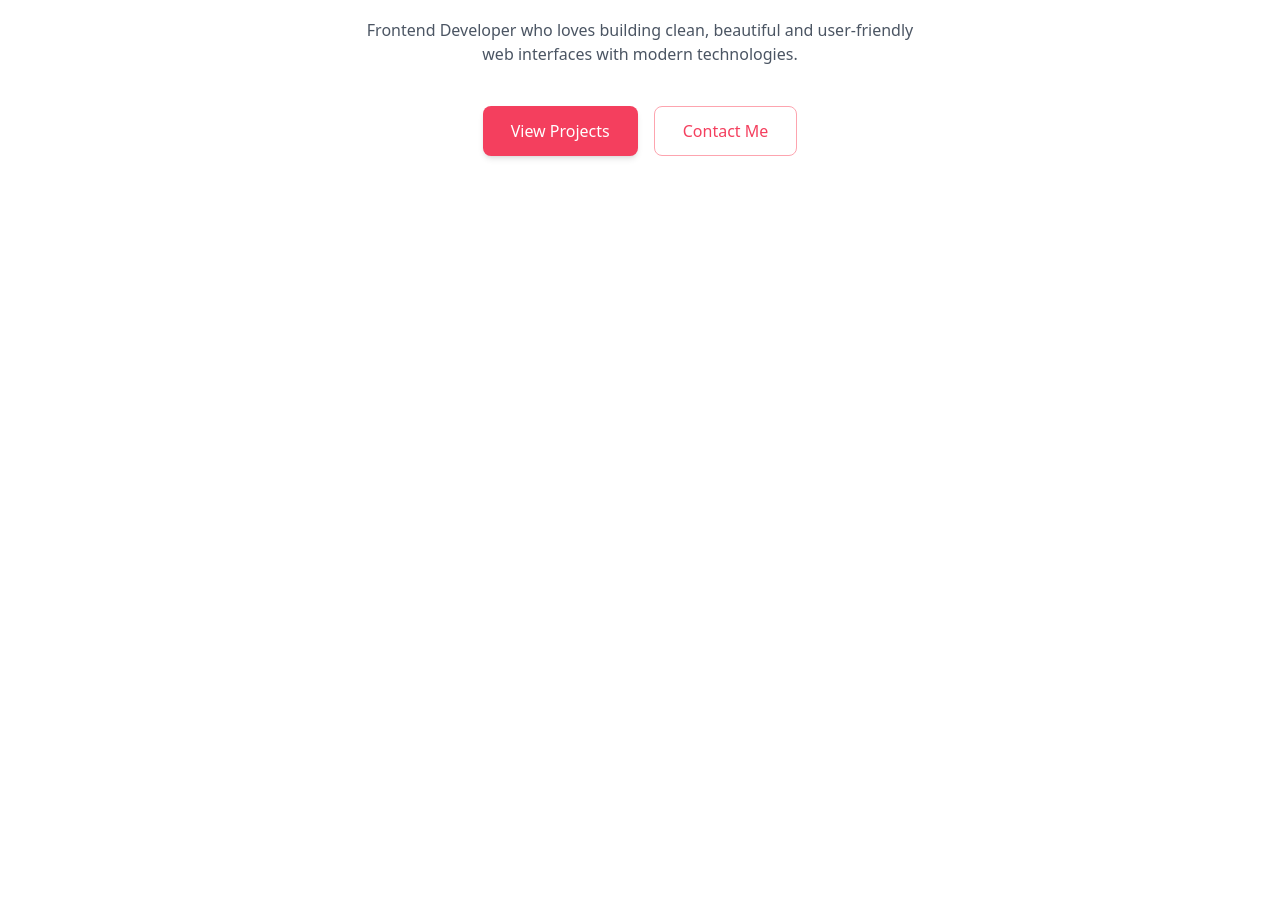
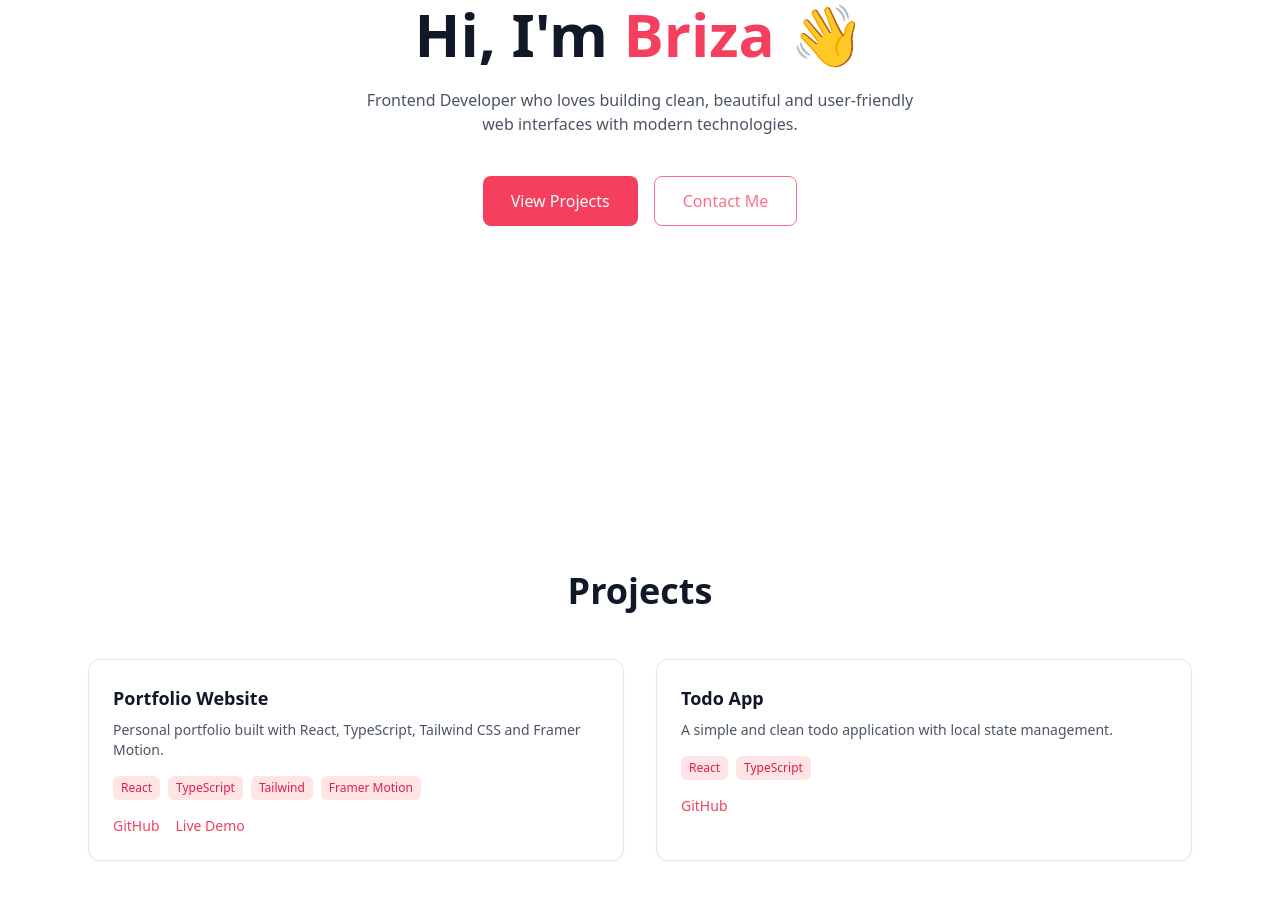
Before and after one commit to brizavda/brizavda, a React (Vite) app in the folder portfolio/: page / in a window 1280 px wide. Shown: the part 386-1286 px from the top of the page. Before the commit the page ends 800 px from the top, so only its background shows below. Built offline with nearby package versions, Linux system fonts and the light colour scheme.

Commit message:
feat: make navbar sticky with smooth scroll offset

```diff
--- a/portfolio/src/components/Navbar.tsx
+++ b/portfolio/src/components/Navbar.tsx
@@ -4,7 +4,7 @@ function Navbar() {
   const { dark, toggleTheme } = useTheme();
 
   return (
-    <header className="w-full border-b border-gray-200 dark:border-gray-700">
+    <header className="sticky top-0 z-50 w-full border-b border-gray-200 dark:border-gray-800 bg-white/80 dark:bg-[#0f0f14]/80 backdrop-blur transition-colors">
       <nav className="max-w-6xl mx-auto px-6 py-4 flex items-center justify-between">
         <span className="text-lg font-semibold dark:text-white">
           Briza<span className="text-rose-500">.</span>
@@ -12,10 +12,33 @@ function Navbar() {
 
         <div className="flex items-center gap-6">
           <ul className="hidden md:flex gap-6 text-sm font-medium text-gray-600 dark:text-gray-300">
-            <li className="hover:text-rose-500 cursor-pointer">Home</li>
-            <li className="hover:text-rose-500 cursor-pointer">Projects</li>
-            <li className="hover:text-rose-500 cursor-pointer">About</li>
-            <li className="hover:text-rose-500 cursor-pointer">Contact</li>
+            <li
+            onClick={() => document.getElementById("home")?.scrollIntoView()}
+            className="hover:text-rose-500 cursor-pointer"
+            >
+            Home
+            </li>
+
+            <li
+            onClick={() => document.getElementById("projects")?.scrollIntoView()}
+            className="hover:text-rose-500 cursor-pointer"
+            >
+            Projects
+            </li>
+
+            <li
+            onClick={() => document.getElementById("about")?.scrollIntoView()}
+            className="hover:text-rose-500 cursor-pointer"
+            >
+            About
+            </li>
+
+            <li
+            onClick={() => document.getElementById("contact")?.scrollIntoView()}
+            className="hover:text-rose-500 cursor-pointer"
+            >
+            Contact
+            </li>
           </ul>
 
           <button
--- /dev/null
+++ b/portfolio/src/components/ProjectCard.tsx
@@ -0,0 +1,59 @@
+import { motion } from "framer-motion";
+import type { Project } from "../data/projects";
+
+type Props = {
+  project: Project;
+};
+
+function ProjectCard({ project }: Props) {
+  return (
+    <motion.div
+      whileHover={{ y: -6 }}
+      transition={{ type: "spring", stiffness: 300 }}
+      className="bg-white dark:bg-[#15151d] border border-gray-200 dark:border-gray-800 rounded-xl p-6 shadow-sm hover:shadow-lg transition"
+    >
+      <h3 className="text-lg font-semibold mb-2 text-gray-900 dark:text-gray-100">
+        {project.title}
+      </h3>
+
+      <p className="text-sm text-gray-600 dark:text-gray-400 mb-4">
+        {project.description}
+      </p>
+
+      <div className="flex flex-wrap gap-2 mb-4">
+        {project.tech.map((tech) => (
+          <span
+            key={tech}
+            className="text-xs px-2 py-1 rounded-md bg-rose-100 text-rose-600 dark:bg-rose-500/10 dark:text-rose-400"
+          >
+            {tech}
+          </span>
+        ))}
+      </div>
+
+      <div className="flex gap-4 text-sm font-medium">
+        <a
+          href={project.github}
+          target="_blank"
+          rel="noreferrer"
+          className="text-rose-500 hover:underline"
+        >
+          GitHub
+        </a>
+
+        {project.demo && (
+          <a
+            href={project.demo}
+            target="_blank"
+            rel="noreferrer"
+            className="text-rose-500 hover:underline"
+          >
+            Live Demo
+          </a>
+        )}
+      </div>
+    </motion.div>
+  );
+}
+
+export default ProjectCard;
--- /dev/null
+++ b/portfolio/src/components/ProjectsSection.tsx
@@ -0,0 +1,30 @@
+import { motion } from "framer-motion";
+import { projects } from "../data/projects";
+import ProjectCard from "./ProjectCard";
+
+function ProjectsSection() {
+  return (
+    <section
+    id="projects"
+    className="w-full max-w-6xl mx-auto px-6 py-24 scroll-mt-24"
+    >
+      <motion.h2
+        initial={{ opacity: 0, y: 20 }}
+        whileInView={{ opacity: 1, y: 0 }}
+        viewport={{ once: true }}
+        transition={{ duration: 0.6 }}
+        className="text-3xl md:text-4xl font-bold text-center mb-12 text-gray-900 dark:text-gray-100"
+      >
+        Projects
+      </motion.h2>
+
+      <div className="grid grid-cols-1 md:grid-cols-2 gap-8">
+        {projects.map((project) => (
+          <ProjectCard key={project.title} project={project} />
+        ))}
+      </div>
+    </section>
+  );
+}
+
+export default ProjectsSection;
--- /dev/null
+++ b/portfolio/src/data/projects.ts
@@ -0,0 +1,25 @@
+export type Project = {
+  title: string;
+  description: string;
+  tech: string[];
+  github: string;
+  demo?: string;
+};
+
+export const projects: Project[] = [
+  {
+    title: "Portfolio Website",
+    description:
+      "Personal portfolio built with React, TypeScript, Tailwind CSS and Framer Motion.",
+    tech: ["React", "TypeScript", "Tailwind", "Framer Motion"],
+    github: "https://github.com/brizavda/brizavda",
+    demo: "#",
+  },
+  {
+    title: "Todo App",
+    description:
+      "A simple and clean todo application with local state management.",
+    tech: ["React", "TypeScript"],
+    github: "#",
+  },
+];
--- a/portfolio/src/pages/Home.tsx
+++ b/portfolio/src/pages/Home.tsx
@@ -1,5 +1,7 @@
 import { motion } from "framer-motion";
 import Navbar from "../components/Navbar";
+import ProjectsSection from "../components/ProjectsSection";
+
 
 
 function Home() {
@@ -8,7 +10,7 @@ function Home() {
 
         <Navbar />
 
-        <main className="flex-1 flex items-center">
+        <main id="home" className="min-h-screen flex items-center pt-20">
             <motion.section
             initial={{ opacity: 0, y: 30 }}
             animate={{ opacity: 1, y: 0 }}
@@ -19,7 +21,7 @@ function Home() {
                     initial={{ opacity: 0, y: 20 }}
                     animate={{ opacity: 1, y: 0 }}
                     transition={{ delay: 0.2 }}
-                    className="text-4xl md:text-6xl font-extrabold mb-6 text-gray-900 dark:text-white"
+                    className="text-4xl md:text-6xl font-extrabold mb-6 text-gray-900 dark:text-gray-100"
                 >
                     Hi, I'm <span className="text-rose-500">Briza</span>{" "}
                     <motion.span
@@ -35,7 +37,7 @@ function Home() {
                     initial={{ opacity: 0 }}
                     animate={{ opacity: 1 }}
                     transition={{ delay: 0.4 }}
-                    className="text-gray-600 dark:text-gray-300 max-w-xl mx-auto mb-10"
+                    className="text-gray-600 dark:text-gray-400 max-w-xl mx-auto mb-10"
                 >
                     Frontend Developer who loves building clean, beautiful and user-friendly
                     web interfaces with modern technologies.
@@ -47,16 +49,16 @@ function Home() {
                     transition={{ delay: 0.6 }}
                     className="flex justify-center gap-4"
                 >
-                    <button className="px-7 py-3 bg-rose-500 text-white rounded-lg font-medium shadow-md hover:bg-rose-600 transition">
+                    <button className="px-7 py-3 bg-rose-500 text-white rounded-lg font-medium hover:bg-rose-600 transition hover:shadow-[0_0_25px_rgba(244,63,94,0.4)]">
                     View Projects
                     </button>
-
-                    <button className="px-7 py-3 border border-rose-300 text-rose-500 rounded-lg font-medium hover:bg-rose-50 dark:hover:bg-gray-800 transition">
+                    <button className="px-7 py-3 border border-rose-400 text-rose-400 rounded-lg font-medium hover:bg-rose-500/10 dark:hover:bg-gray-800 transition">
                     Contact Me
                     </button>
                 </motion.div>
             </motion.section>
         </main>
+        <ProjectsSection />
     </div>
   );
 }
--- a/portfolio/src/styles/index.css
+++ b/portfolio/src/styles/index.css
@@ -1,3 +1,7 @@
+html {
+  scroll-behavior: smooth;
+}
+
 @tailwind base;
 @tailwind components;
 @tailwind utilities;
```
